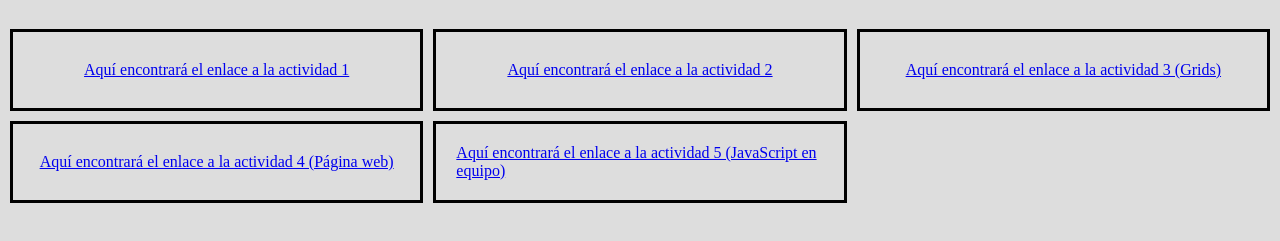
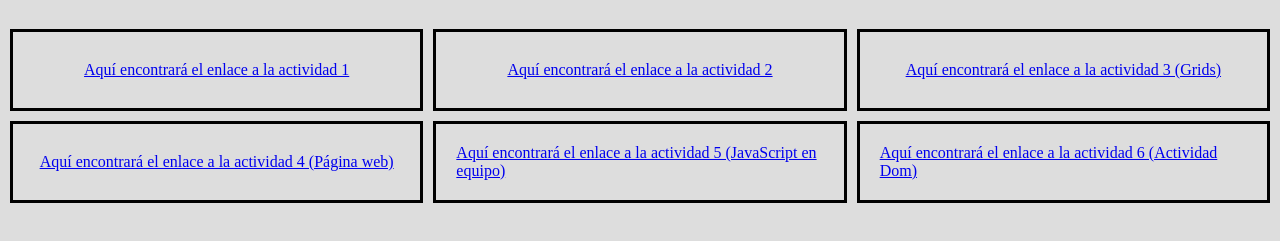
Before and after one commit to Chamito813/Chamito813.github.io, a plain HTML site: page index.html in a window 1280 px wide. Shown: the part 61-302 px from the top of the page. Drawn offline with Linux system fonts and the light colour scheme.

Commit message:
Updated Activity DOM

```diff
--- a/index.html
+++ b/index.html
@@ -15,6 +15,7 @@
         <div class="grid-item"><a href="https://chamito813.github.io//HTML/css_grid.html">Aquí encontrará el enlace a la actividad 3 (Grids)</a></div>
         <div class="grid-item"><a href="https://chamito813.github.io//HTML/actPagWeb.html">Aquí encontrará el enlace a la actividad 4 (P&aacute;gina web)</a></div>
         <div class="grid-item"><a href="https://fernandacor.github.io/equipo7_TC2008B/JavaScript/javascriptBasics.html">Aquí encontrará el enlace a la actividad 5 (JavaScript en equipo)</a></div>
+        <div class="grid-item"><a href="https://chamito813.github.io//HTML/DomIndex.html">Aquí encontrará el enlace a la actividad 6 (Actividad Dom)</a></div>
     </div>
 
 </body>
```
